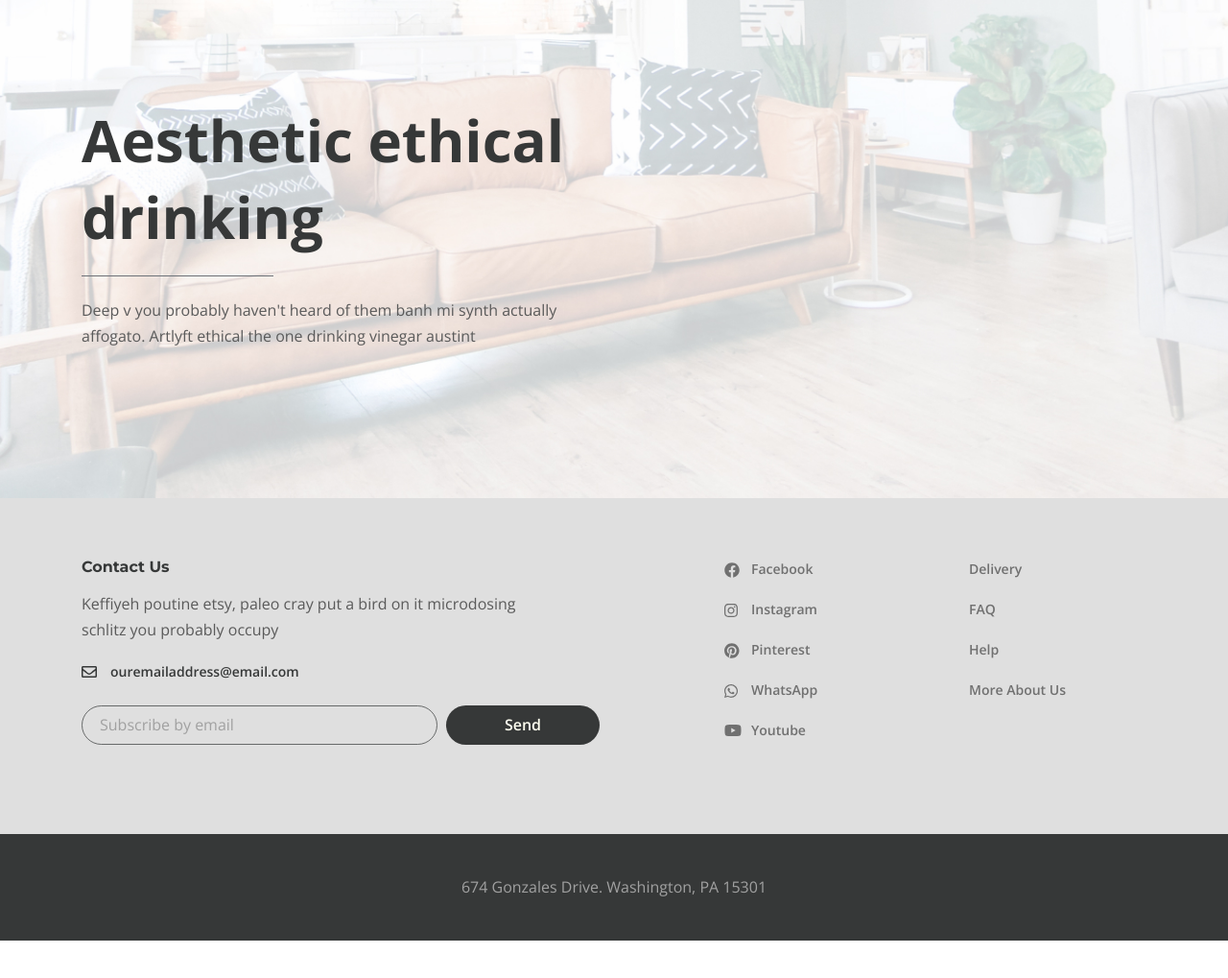
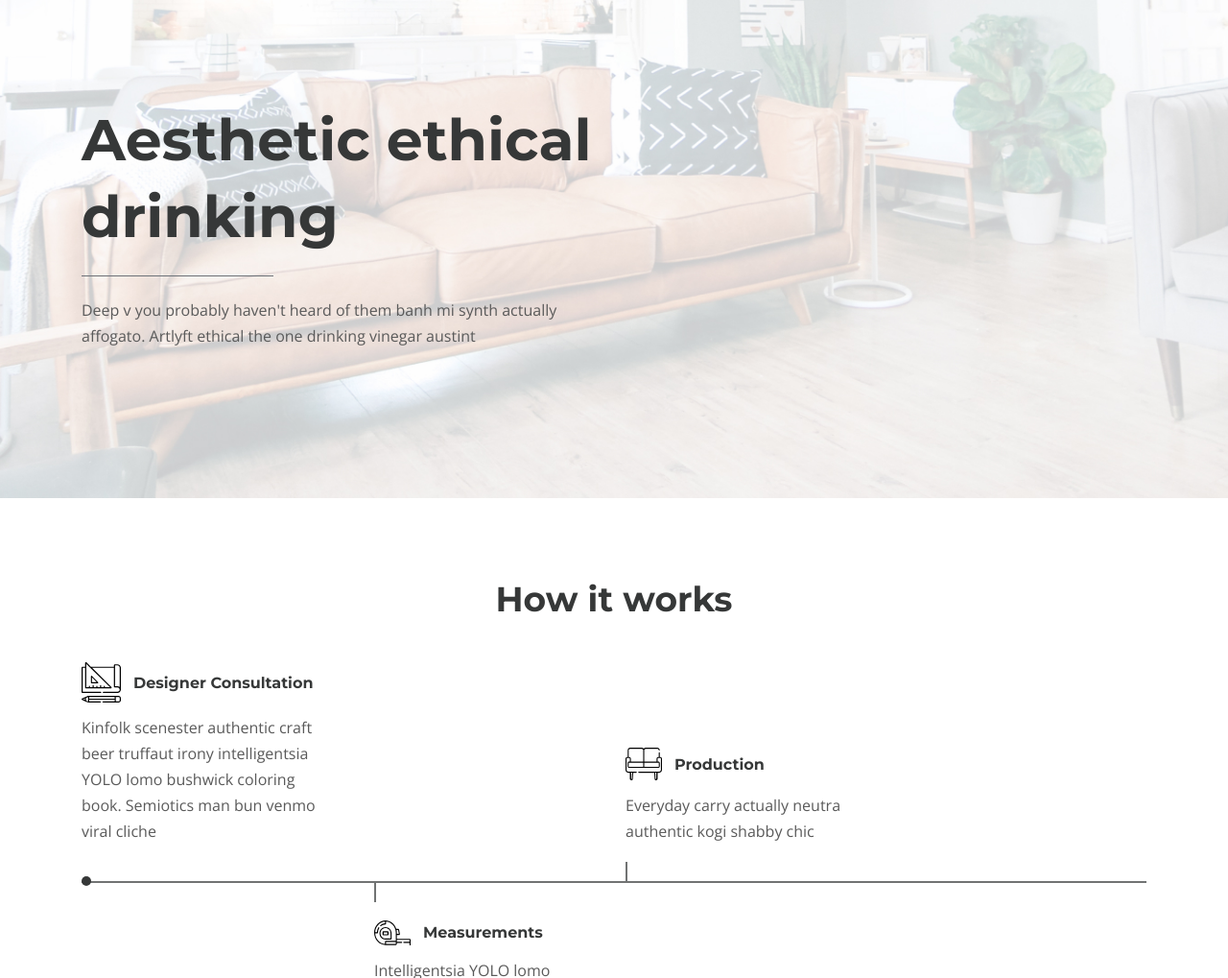
Before and after one commit to Camarederic/Desire-Furniture, a website: page app/index.html in a window 1280 px wide. Shown: the part 1781-2800 px from the top of the page at 96% size. Before the commit the page ends 2761 px from the top, so only its background shows below. Drawn offline with nearby package versions, Linux system fonts and the light colour scheme; files that its build step writes are made by us from their sources.

Commit message:
added the works-path section

```diff
--- a/app/index.html
+++ b/app/index.html
@@ -101,7 +101,9 @@
                   aria-label="top slider image"
                 />
                 <div class="top__slider-content">
-                  <h2 class="top__slider-title" aria-label="top title">Furniture collection</h2>
+                  <h2 class="top__slider-title" aria-label="top title">
+                    Furniture collection
+                  </h2>
                   <p class="top__slider-text" aria-label="top text">
                     Deep v you probably haven't heard of them banh mi synth
                     actually affogato. Aesthetic lyft ethical drinking vinegar
@@ -117,7 +119,9 @@
                   aria-label="top slider image"
                 />
                 <div class="top__slider-content">
-                  <h2 class="top__slider-title" aria-label="top title">Furniture collection</h2>
+                  <h2 class="top__slider-title" aria-label="top title">
+                    Furniture collection
+                  </h2>
                   <p class="top__slider-text" aria-label="top text">
                     Deep v you probably haven't heard of them banh mi synth
                     actually affogato. Aesthetic lyft ethical drinking vinegar
@@ -133,7 +137,9 @@
                   aria-label="top slider image"
                 />
                 <div class="top__slider-content">
-                  <h2 class="top__slider-title" aria-label="top title">Furniture collection</h2>
+                  <h2 class="top__slider-title" aria-label="top title">
+                    Furniture collection
+                  </h2>
                   <p class="top__slider-text" aria-label="top text">
                     Deep v you probably haven't heard of them banh mi synth
                     actually affogato. Aesthetic lyft ethical drinking vinegar
@@ -271,11 +277,80 @@
 
         <section class="decor" aria-label="decor">
           <div class="container">
-            <h2 class="decor__title" aria-label="decor title">Aesthetic ethical drinking</h2>
+            <h2 class="decor__title" aria-label="decor title">
+              Aesthetic ethical drinking
+            </h2>
             <p class="decor__text" aria-label="decor text">
               Deep v you probably haven't heard of them banh mi synth actually
               affogato. Artlyft ethical the one drinking vinegar austint
             </p>
+          </div>
+        </section>
+
+        <section class="works-path" aria-label="works path">
+          <div class="container">
+            <h3 class="works-path__title" aria-label="works path title">
+              How it works
+            </h3>
+            <div class="works-path__items">
+              <div class="works-path__items-box">
+                <div class="works-path__item works-path__item--consultation">
+                  <img
+                    class="works-path-img"
+                    src="images/graphic-tool.svg"
+                    alt="icon"
+                    aria-label="works path icon"
+                  />
+                  <h4
+                    class="works-path__item-title"
+                    aria-label="works path item title"
+                  >
+                    Designer Consultation
+                  </h4>
+                  <p class="works-path__item-text" aria-label="works path text">
+                    Kinfolk scenester authentic craft beer truffaut irony
+                    intelligentsia YOLO lomo bushwick coloring book. Semiotics
+                    man bun venmo viral cliche
+                  </p>
+                </div>
+                <div class="works-path__item works-path__item--production">
+                  <img
+                    class="works-path-img"
+                    src="images/sofa.svg"
+                    alt="icon"
+                    aria-label="works path icon"
+                  />
+                  <h4
+                    class="works-path__item-title"
+                    aria-label="works path item title"
+                  >
+                    Production
+                  </h4>
+                  <p class="works-path__item-text" aria-label="works path text">
+                    Everyday carry actually neutra authentic kogi shabby chic
+                  </p>
+                </div>
+              </div>
+
+              <div class="works-path__item works-path__item--measuring">
+                <img
+                  class="works-path-img"
+                  src="images/measuring-tape.svg"
+                  alt="icon"
+                  aria-label="works path icon"
+                />
+                <h4
+                  class="works-path__item-title"
+                  aria-label="works path item title"
+                >
+                  Measurements
+                </h4>
+                <p class="works-path__item-text" aria-label="works path text">
+                  Intelligentsia YOLO lomo bushwick coloring book. Semiotics man
+                  bun venmo viral cliche
+                </p>
+              </div>
+            </div>
           </div>
         </section>
       </main>
--- a/app/scss/blocks/_decor.scss
+++ b/app/scss/blocks/_decor.scss
@@ -5,6 +5,7 @@
   background-repeat: no-repeat;
   background-position: center;
   &__title {
+    @extend %title-font;
     max-width: 730px;
     color: $title-color;
     font-size: 60px;
--- a/app/scss/blocks/_new-collection.scss
+++ b/app/scss/blocks/_new-collection.scss
@@ -2,6 +2,7 @@
   text-align: center;
   padding: 45px 0 105px;
   &__title {
+    @extend %title-font;
     color: $title-color;
     font-size: 36px;
     line-height: 51px;
@@ -61,6 +62,7 @@
     font-size: 20px;
     line-height: 25px;
     color: $title-color;
+    @extend %title-font;
     padding-bottom: 19px;
     margin-bottom: 19px;
     position: relative;
--- a/app/scss/blocks/_top.scss
+++ b/app/scss/blocks/_top.scss
@@ -1,11 +1,11 @@
 .top {
-  &__inner{
+  &__inner {
     padding-bottom: 70px;
     position: relative;
-    &::after{
-      content: '';
+    &::after {
+      content: "";
       position: absolute;
-      background-image: url('../images/slider-bg.jpg');
+      background-image: url("../images/slider-bg.jpg");
       width: 100%;
       height: 722px;
       top: 0;
@@ -17,17 +17,18 @@
     justify-content: center;
     align-items: center;
   }
-  &__slider-img{
+  &__slider-img {
     margin-left: -7%;
     max-width: 703px;
     height: 815px;
     object-fit: cover;
   }
-  &__slider-content{
+  &__slider-content {
     max-width: 635px;
     margin-left: 20px;
   }
   &__slider-title {
+    @extend %title-font;
     color: $title-color;
     font-size: 110px;
     line-height: 135px;
@@ -44,8 +45,7 @@
       background: #6d7278;
     }
   }
-  &__slider-text{
+  &__slider-text {
     max-width: 585px;
   }
-
 }
--- /dev/null
+++ b/app/scss/blocks/_works-path.scss
@@ -0,0 +1,72 @@
+.works-path {
+  padding: 80px 0 30px;
+  &__title {
+    @extend %title-font;
+    text-align: center;
+    color: $title-color;
+    margin-bottom: 40px;
+    font-size: 36px;
+    line-height: 51px;
+  }
+  &__items-box {
+    display: flex;
+    align-items: flex-end;
+    border-bottom: 2px solid rgba($title-color, 0.7);
+    position: relative;
+    &::before {
+      content: "";
+      position: absolute;
+      bottom: -5px;
+      left: 0;
+      width: 10px;
+      height: 10px;
+      border-radius: 50%;
+      background-color: $title-color;
+    }
+  }
+  &__item {
+    width: 250px;
+    display: flex;
+    flex-wrap: wrap;
+    align-items: center;
+    position: relative;
+    height: 100%;
+  }
+  &__item--production {
+    margin-left: 317px;
+    &::after {
+      content: "";
+      position: absolute;
+      bottom: 0;
+      left: 0;
+      height: 20px;
+      width: 2px;
+      background: rgba($title-color, 0.7);
+    }
+  }
+  &__item--production,
+  &__item--consultation {
+    padding-bottom: 38px;
+  }
+  &__item--measuring {
+    padding-top: 38px;
+    margin-left: 305px;
+    &::before {
+      content: "";
+      position: absolute;
+      top: 0;
+      left: 0;
+      height: 20px;
+      width: 2px;
+      background: rgba($title-color, 0.7);
+    }
+  }
+  &__item-title {
+    margin-left: 13px;
+    color: $title-color;
+    @extend %title-font;
+  }
+  &__item-text {
+    margin-top: 13px;
+  }
+}
--- a/app/scss/style.scss
+++ b/app/scss/style.scss
@@ -11,3 +11,4 @@
 @import "blocks/top";
 @import "blocks/new-collection";
 @import "blocks/decor";
+@import "blocks/works-path";
```
Also changed, not shown: app/images/graphic-tool.svg (added), app/images/measuring-tape.svg (added), app/images/sofa.svg (added).
